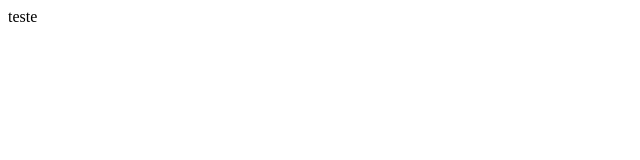
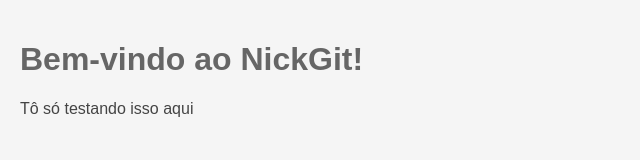
Before and after one commit to NickolasSol/new-repo, a plain HTML site: page index.html in a window 1280 px wide. Shown: the whole page, without its empty margins (0-640 px from the left). Drawn offline with Linux system fonts and the light colour scheme.

Commit message:
melhora o teste

```diff
--- a/index.html
+++ b/index.html
@@ -1 +1,13 @@
-teste
+<!DOCTYPE html>
+<html lang="pt-br">
+<head>
+  <meta charset="UTF-8">
+  <meta name="viewport" content="width=device-width, initial-scale=1.0">
+  <title>NickGit</title>
+  <link rel="stylesheet" href="style.css">
+</head>
+<body>
+  <h1>Bem-vindo ao NickGit!</h1>
+  <p>Tô só testando isso aqui</p>
+</body>
+</html>
--- a/style.css
+++ b/style.css
@@ -1 +1,14 @@
-testse comit
+body {
+  font-family: Arial, sans-serif;
+  background: #f5f5f5;
+  margin: 0;
+  padding: 20px;
+}
+
+h1 {
+  color: #666;
+}
+
+p {
+  color: #444;
+}
```
